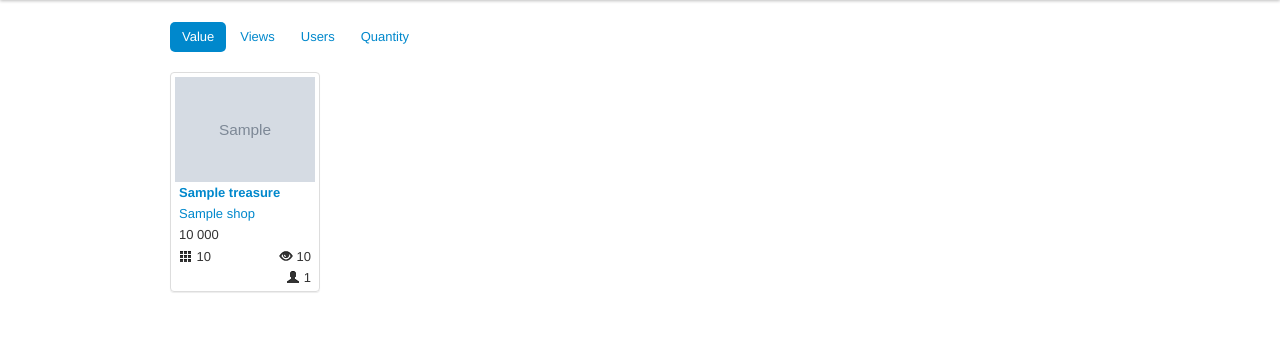
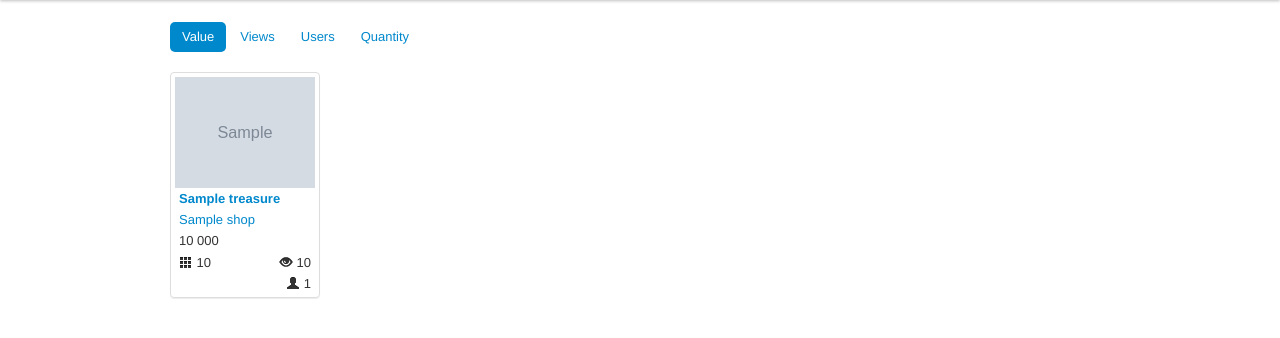
Before and after one commit to grampajoe/buriedtreasure, a Flask app: template templates/index.html in a window 1280 px wide. Shown: the part 40-378 px from the top of the page. Run offline with Flask 2, Linux system fonts and the light colour scheme; the template is opened without the code that fills it: most values are stand-ins (such as "Sample title", 1, 10 or a date in 2020).

Commit message:
Fix thing where one thing is too small

```diff
--- a/static/css/style.css
+++ b/static/css/style.css
@@ -25,6 +25,11 @@ body {
   margin-left: 90px;
 }
 
+.thumbnail img {
+    width: 140px;
+    height: 111px;
+}
+
 .gold {
   background: #ffeb9d;
 }
```
